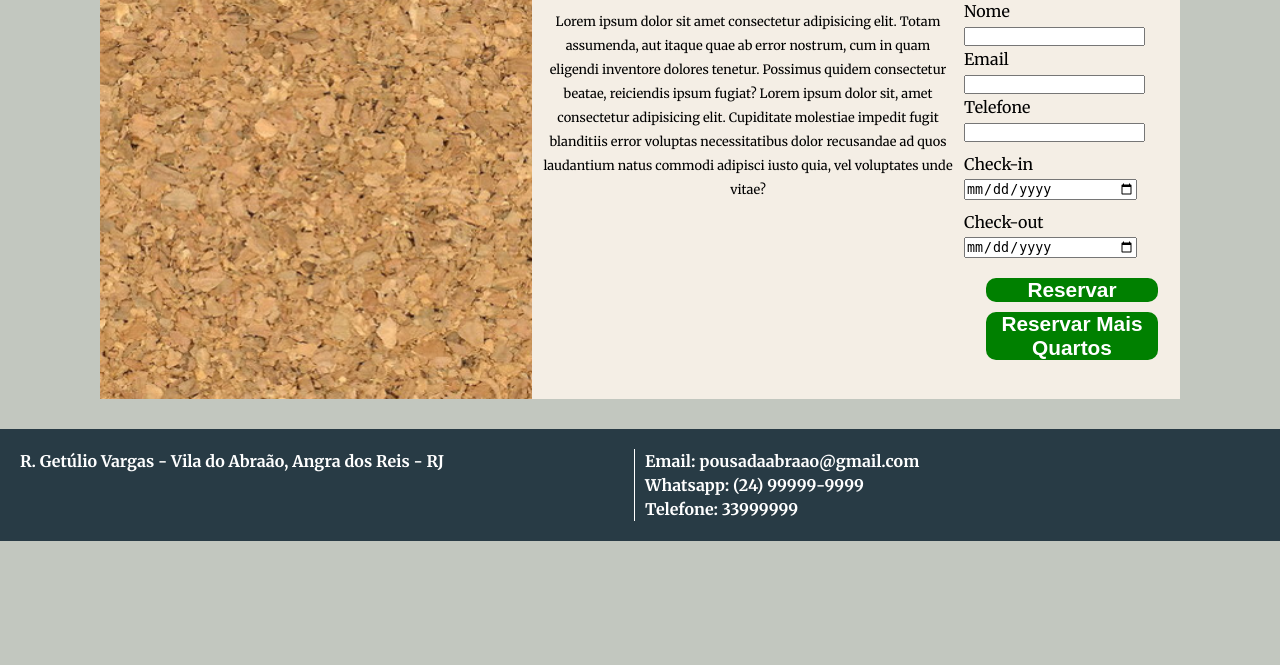
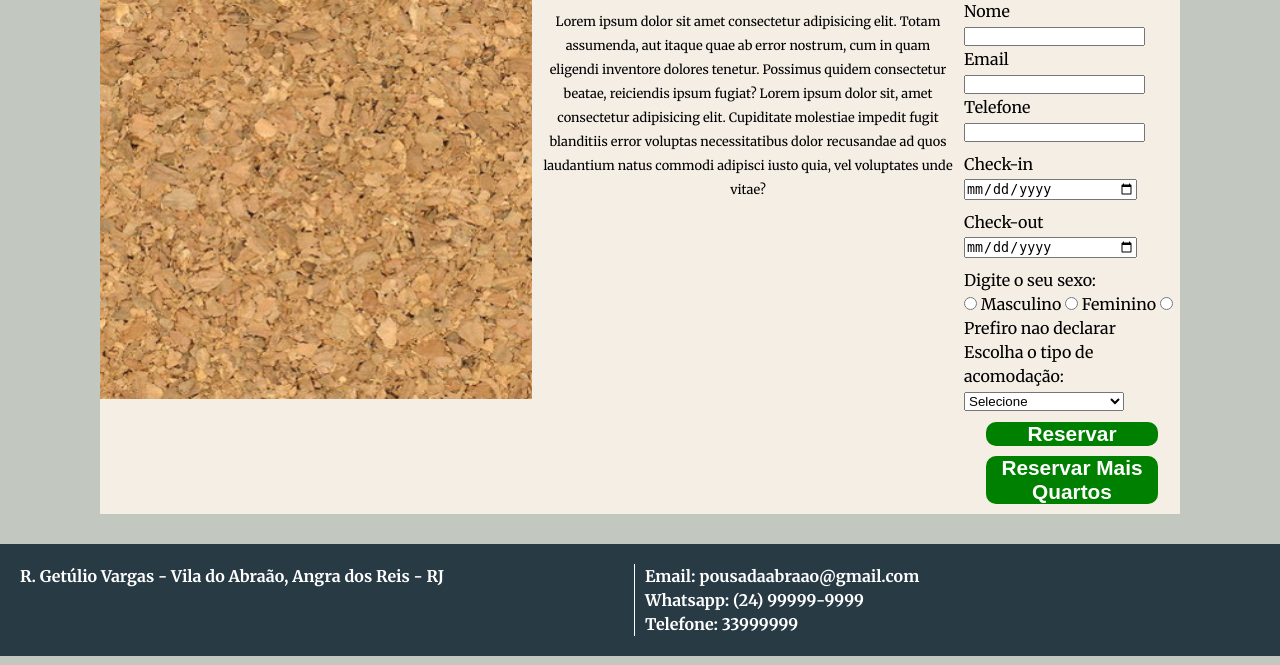
Before and after one commit to Kaua-da-Cunha-Rodrigues/projeto-pousada, a PHP site: page /paginaQuarto.html in a window 1280 px wide. Shown: the part 135-800 px from the top of the page. Run offline with PHP 8.4, Linux system fonts and the light colour scheme; some web fonts are replaced.

Commit message:
adicao backfront reserva

```diff
--- a/back/login/gravar.php
+++ b/back/login/gravar.php
@@ -25,7 +25,7 @@ if (mysqli_query($con,$sql)) {
 mysqli_close($con);
 echo "<script>
  alert('".$msg."');
- location.href='login.php';
+ location.href='../../index.html';
  </script>"
 
 ?>
--- a/paginaQuarto.html
+++ b/paginaQuarto.html
@@ -31,17 +31,28 @@
                     <img src="src/img/wallpaper001.jpg" alt="Imagem do Quarto">
                     <p id="descricao">Lorem ipsum dolor sit amet consectetur adipisicing elit. Totam assumenda, aut itaque quae ab error nostrum, cum in quam eligendi inventore dolores tenetur. Possimus quidem consectetur beatae, reiciendis ipsum fugiat? Lorem ipsum dolor sit, amet consectetur adipisicing elit. Cupiditate molestiae impedit fugit blanditiis error voluptas necessitatibus dolor recusandae ad quos laudantium natus commodi adipisci iusto quia, vel voluptates unde vitae?</p>
                     <div class="detalhes-quarto">
-                        <form action="#">
+                        <form action="back/login/gravar.php" method="post">
                             <p>Nome</p>
-                            <input type="text" name="email">
+                            <input type="text" name="nome">
                             <p>Email</p>
                             <input type="text" name="email">
                             <p>Telefone</p>
-                            <input type="number" name="telefone">
+                            <input type="number" name="tel">
                             <p>Check-in</p>
-                            <input type="date" name="check-in">
+                            <input type="date" name="data">
                             <p>Check-out</p>
-                            <input type="date" name="check-out">
+                            <input type="date" name="data2">
+                            <p> Digite o seu sexo:</p>
+                            <input type="radio" name="sexo" value="masculino"> Masculino
+                            <input type="radio" name="sexo" value="feminino"> Feminino
+                            <input type="radio" name="sexo" value="naodeclarado"> Prefiro nao declarar
+                            <p>Escolha o tipo de acomodação:</p>
+                            <select name="quartos" id="quartos">
+                            <option value="quartos">Selecione</option>
+                            <option value="quartos1">Suite</option>
+                            <option value="quartos2">Quarto Duplo Standard</option>
+                            <option value="quartos3">Suite de luxo</option>
+                            </select>
                             <input type="submit" value="Reservar">
                             <button>Reservar Mais Quartos</button>
                         </form>
```
